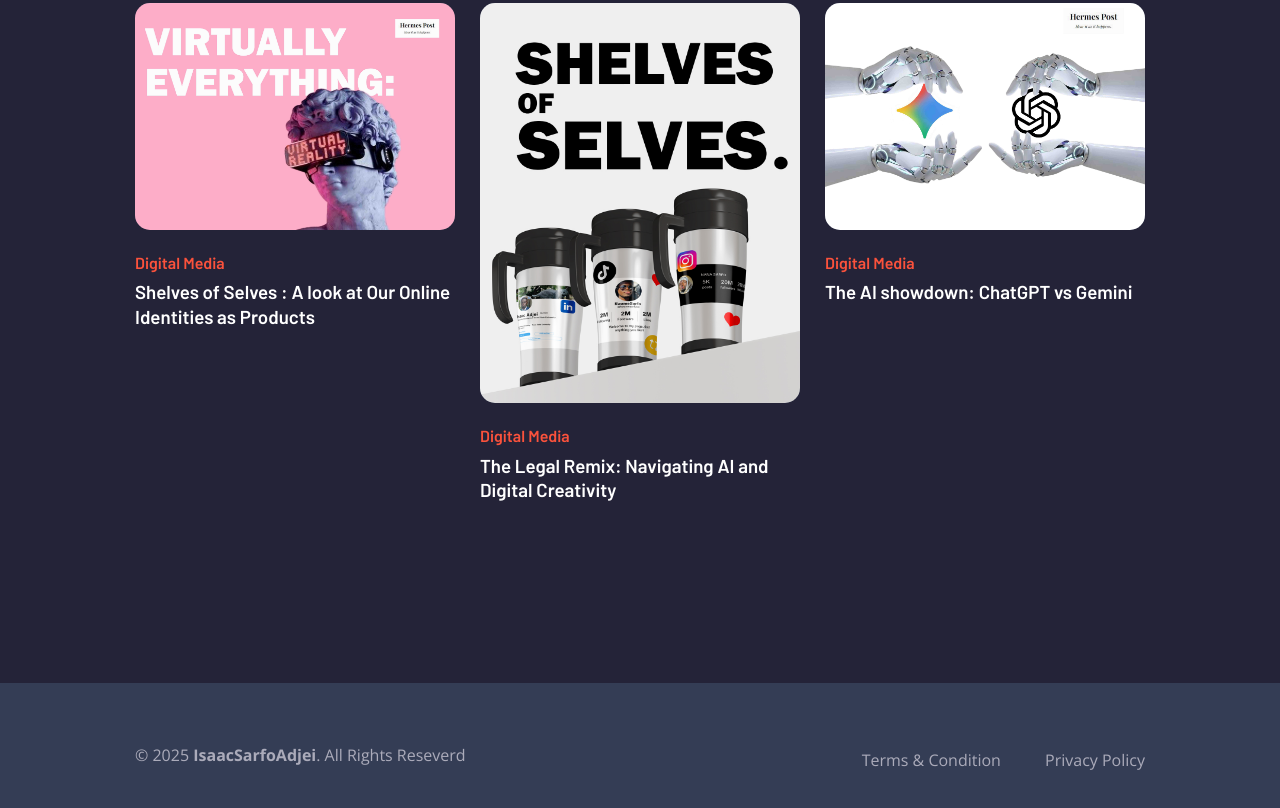
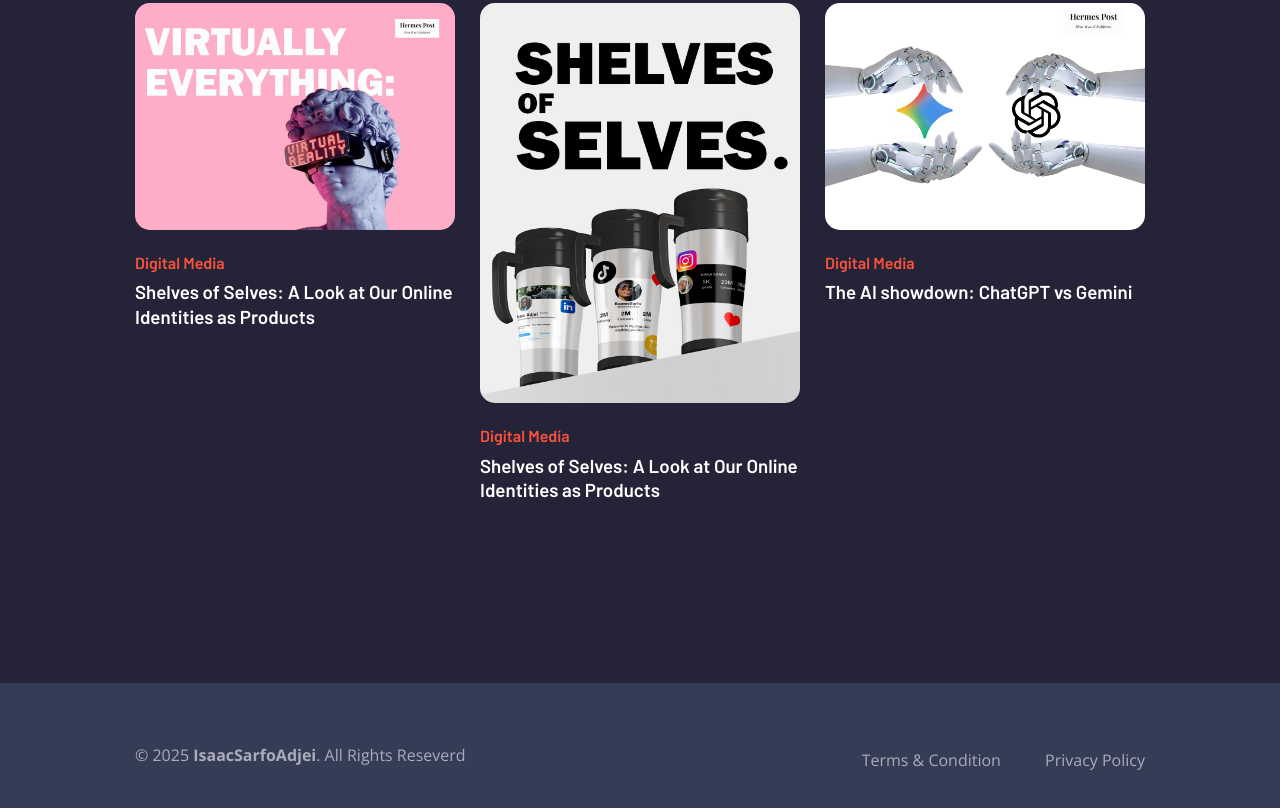
Before and after one commit to adjeisarfoike-glitch/adjeisarfoike-glitch.io, a plain HTML site: page index.html in a window 1280 px wide. Shown: the part 4782-5590 px from the top of the page. Drawn offline with nearby package versions, Linux system fonts and the light colour scheme.

Commit message:
Update index.html
Changed tags

```diff
--- a/index.html
+++ b/index.html
@@ -452,7 +452,7 @@
     <h3 class="card-title">
       <a href="https://isaacdigitalmedia0.wordpress.com/2025/11/26/shelves-of-selves-a-look-at-our-online-identities-as-products/"
          target="_blank">
- Shelves of Selves : A look at Our Online Identities as Products      </a>
+ Shelves of Selves: A Look at Our Online Identities as Products</a>
     </h3>
 
   </div>
@@ -474,7 +474,7 @@
     <h3 class="card-title">
       <a href="https://isaacdigitalmedia0.wordpress.com/2025/10/26/the-legal-remix-navigating-ai-and-digital-creativity/"
          target="_blank">
-        The Legal Remix: Navigating AI and Digital Creativity
+        Shelves of Selves: A Look at Our Online Identities as Products
       </a>
     </h3>
 
```
